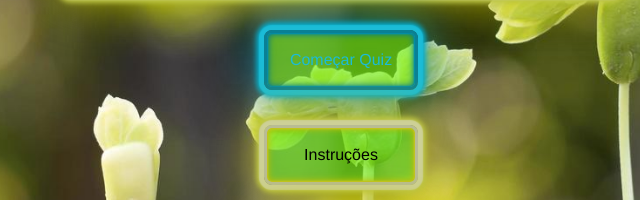
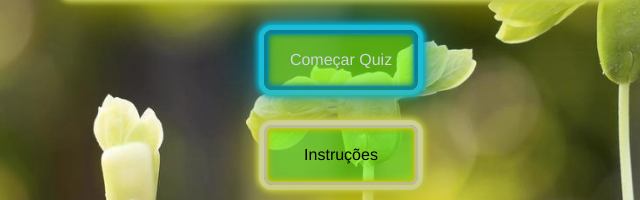
Before and after one commit to pedr33o/projeto3, a plain HTML site: page index.html in a window 1280 px wide. In both pictures the pointer is over the button "Começar Quiz". Shown: the part 363-563 px from the top of the page, 299-939 px from the left. Drawn offline with Linux system fonts and the light colour scheme.

Commit message:
Update styles.css

```diff
--- a/styles.css
+++ b/styles.css
@@ -1,5 +1,5 @@
 body{
-    color: white;
+    color: rgb(0, 0, 0);
     background-color: #334e07;
     margin: 0;
     padding: 0;
@@ -83,7 +83,7 @@ body{
 
 .optionButton:hover{
     content: normal;
-    color: #1bbcd7;
+    color: #ccd7da;
     border: 3px solid #098095;
     box-shadow:
     0 0 0.1vw 0.4vw #1bbcd7,
```
